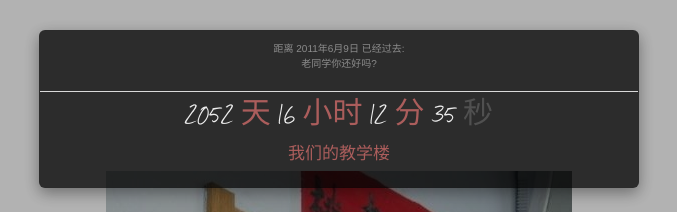
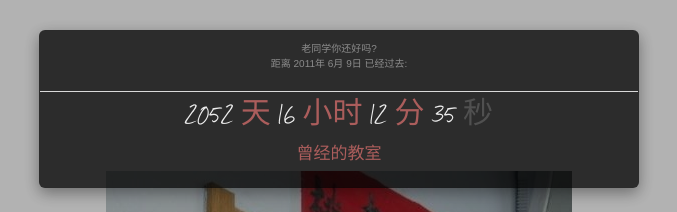
Before and after one commit to ylrc/ylrc.github.io, a plain HTML site: page index.html in a window 1280 px wide. Shown: the top 212 px of the page, without its empty margins (301-978 px from the left). Drawn offline with Linux system fonts and the light colour scheme.

Commit message:
Update index.html

```diff
--- a/index.html
+++ b/index.html
@@ -79,8 +79,8 @@
             <div class="modal-content" style="opacity:.85">
                 <div class="modal-header">
                     <!--<h1 class="text-center" style="color: #A94442;font-family: 'JournalRegular', Arial, sans-serif;font-size: 7rem;">2011年高中毕业</h1>-->
-                    <p class="text-center small-title">距离 2011年6月9日 已经过去:</p>
                     <p class="text-center small-title">老同学你还好吗?</p>
+                    <p class="text-center small-title">距离 2011年 6月 9日 已经过去:</p>
                 </div>
                 <div class="modal-body text-center" style="line-height: 1.5rem;font-family: 'JournalRegular', Arial, sans-serif;font-size: 3rem;">
                     <p>
@@ -114,24 +114,24 @@
 
         //设置每一张图片对应的文字
         var says = new Array(
-            "我们的教学楼",
+            "曾经的教室",
             "同学们老师甚是想念你们啊",
+            "你们是最棒的",
             "还记得运动会吗",
-            "4444444444",
-            "5555555555",
-            "来来来，给我看一眼",
-            "兄弟来，看镜头",
-            "8888888888",
+            "我的眼睛可以这么大",
+            "望远镜，给我看一眼",
+            "别吵，蜻蜓队长再此",
+            "假装眼睛大",
+            "那个小男森，跑的好快，好帅啊",
+            "我也这么觉得",
+            "放弃我，抓紧我",
+            "吹啊吹啊我的骄傲放纵",
+            "吃和剪刀手不可兼得",
+            "你好",
+            "我要记录每一个瞬间",
             "只有涵姐可以驾驭这剪刀手了",
-            "新世纪的姐妹花...",
-            "1100000000",
-            "笑可以是件艺术品",
-            "1300000000",
-            "1400000000",
-            "小川:  我要忍住不能笑",
-            "1600000000",
-            "我是谁，我在那，我叫什么？迷茫...",
-            "1800000000"
+            "祝哥看镜头，诶好，仙",
+            "我要忍住 不能笑"
         );
 
 
```
